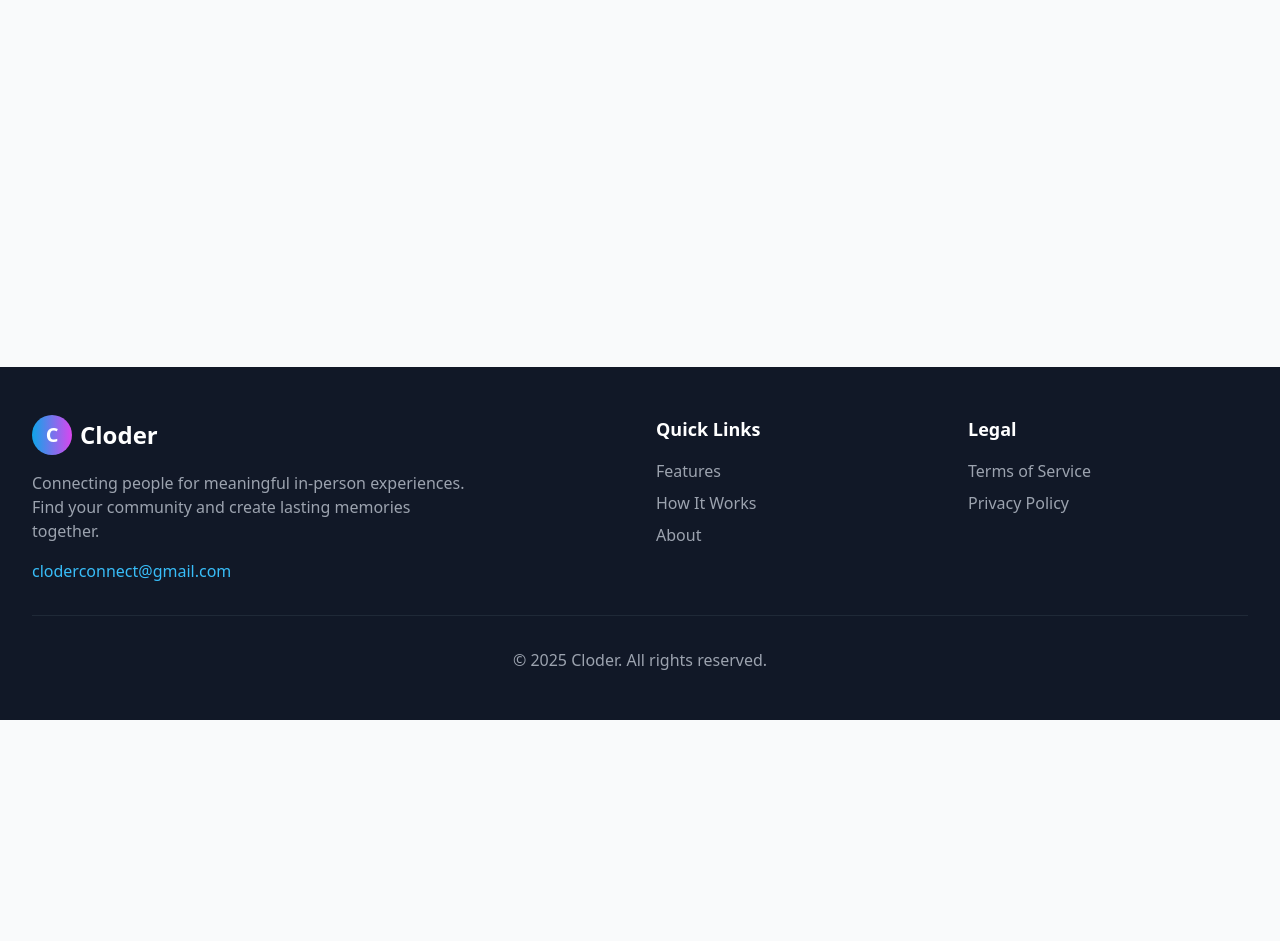
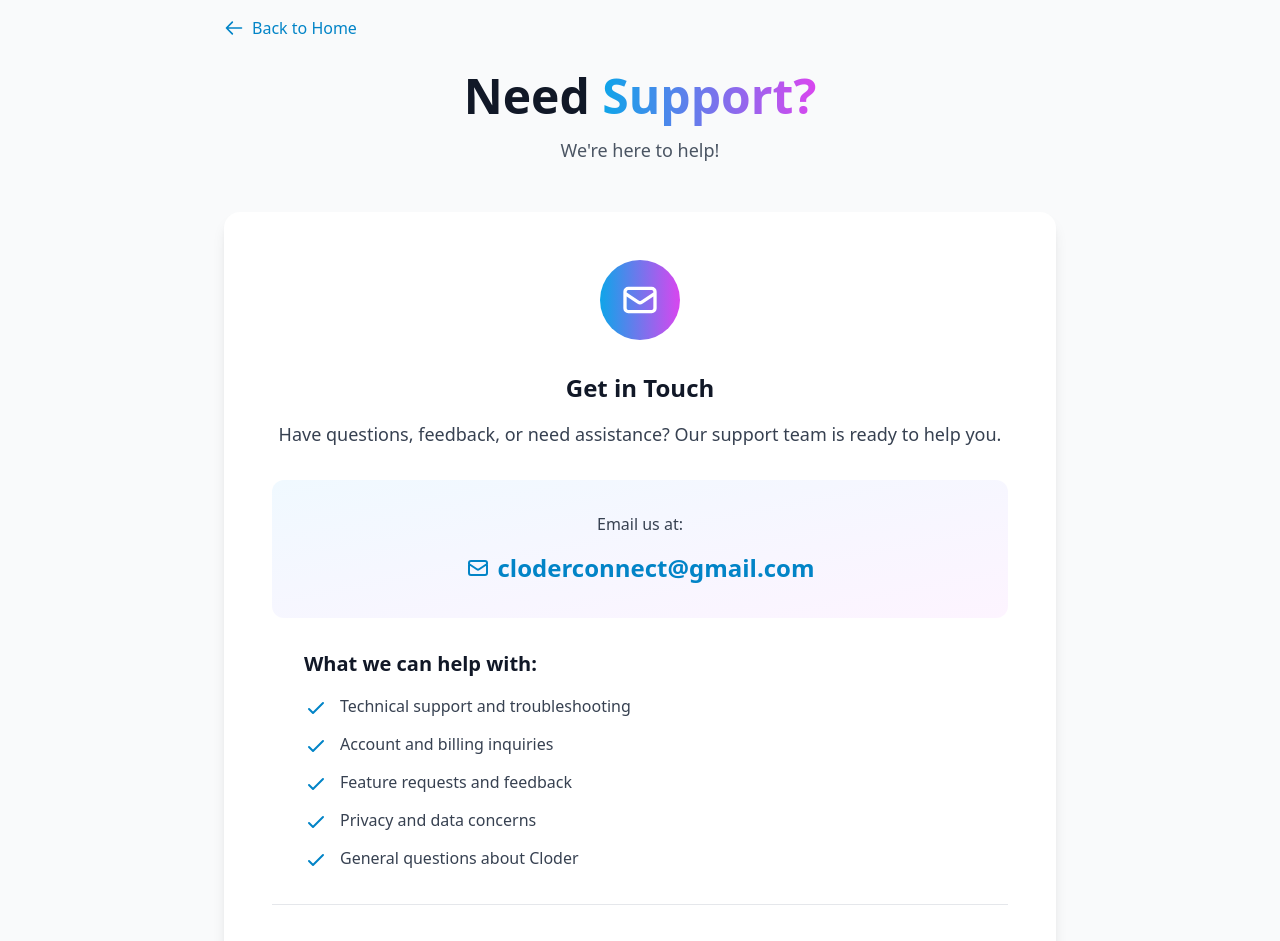
Before and after one commit to WillBillChiang/CloderWebsite, a React (Vite) app: page /support in a window 1280 px wide. Shown: the part 80-1021 px from the top of the page. Before the commit the page ends 800 px from the top, so only its background shows below. Built offline with nearby package versions, Linux system fonts and the light colour scheme.

Commit message:
Add support page with contact information
- Created new Support page component at /support route
- Added email contact (cloderconnect@gmail.com) with helpful support information
- Updated Footer to include Support link in Legal section
- Added routing in App.jsx for the new support page

```diff
--- a/src/App.jsx
+++ b/src/App.jsx
@@ -2,6 +2,7 @@ import { BrowserRouter as Router, Routes, Route } from 'react-router-dom'
 import Home from './pages/Home'
 import Terms from './pages/Terms'
 import Privacy from './pages/Privacy'
+import Support from './pages/Support'
 import Header from './components/Header'
 import Footer from './components/Footer'
 
@@ -15,6 +16,7 @@ function App() {
             <Route path="/" element={<Home />} />
             <Route path="/terms" element={<Terms />} />
             <Route path="/privacy" element={<Privacy />} />
+            <Route path="/support" element={<Support />} />
           </Routes>
         </main>
         <Footer />
--- a/src/components/Footer.jsx
+++ b/src/components/Footer.jsx
@@ -59,6 +59,11 @@ function Footer() {
                   Privacy Policy
                 </Link>
               </li>
+              <li>
+                <Link to="/support" className="text-gray-400 hover:text-white transition-colors">
+                  Support
+                </Link>
+              </li>
             </ul>
           </div>
         </div>
--- /dev/null
+++ b/src/pages/Support.jsx
@@ -0,0 +1,119 @@
+import { motion } from 'framer-motion'
+import { Link } from 'react-router-dom'
+
+function Support() {
+  return (
+    <div className="min-h-screen bg-gray-50 pt-24 pb-16">
+      <div className="container mx-auto px-4 sm:px-6 lg:px-8 max-w-4xl">
+        <motion.div
+          initial={{ opacity: 0, y: 20 }}
+          animate={{ opacity: 1, y: 0 }}
+          transition={{ duration: 0.6 }}
+        >
+          {/* Back link */}
+          <Link to="/" className="inline-flex items-center text-primary-600 hover:text-primary-700 mb-8">
+            <svg className="w-5 h-5 mr-2" fill="none" stroke="currentColor" viewBox="0 0 24 24">
+              <path strokeLinecap="round" strokeLinejoin="round" strokeWidth={2} d="M10 19l-7-7m0 0l7-7m-7 7h18" />
+            </svg>
+            Back to Home
+          </Link>
+
+          {/* Header */}
+          <div className="mb-12 text-center">
+            <h1 className="text-4xl sm:text-5xl font-bold mb-4">
+              Need <span className="text-gradient">Support?</span>
+            </h1>
+            <p className="text-gray-600 text-lg">We're here to help!</p>
+          </div>
+
+          {/* Content */}
+          <div className="bg-white rounded-2xl shadow-lg p-8 sm:p-12">
+            <div className="text-center">
+              {/* Support icon */}
+              <div className="mb-8 flex justify-center">
+                <div className="w-20 h-20 bg-gradient-primary rounded-full flex items-center justify-center">
+                  <svg className="w-10 h-10 text-white" fill="none" stroke="currentColor" viewBox="0 0 24 24">
+                    <path strokeLinecap="round" strokeLinejoin="round" strokeWidth={2} d="M3 8l7.89 5.26a2 2 0 002.22 0L21 8M5 19h14a2 2 0 002-2V7a2 2 0 00-2-2H5a2 2 0 00-2 2v10a2 2 0 002 2z" />
+                  </svg>
+                </div>
+              </div>
+
+              <h2 className="text-2xl font-bold mb-4">Get in Touch</h2>
+
+              <p className="text-gray-700 mb-8 text-lg">
+                Have questions, feedback, or need assistance? Our support team is ready to help you.
+              </p>
+
+              <div className="bg-gradient-to-br from-primary-50 to-accent-50 rounded-xl p-8 mb-8">
+                <p className="text-gray-700 mb-4">Email us at:</p>
+                <a
+                  href="mailto:cloderconnect@gmail.com"
+                  className="text-2xl font-bold text-primary-600 hover:text-primary-700 transition-colors inline-flex items-center gap-2"
+                >
+                  <svg className="w-6 h-6" fill="none" stroke="currentColor" viewBox="0 0 24 24">
+                    <path strokeLinecap="round" strokeLinejoin="round" strokeWidth={2} d="M3 8l7.89 5.26a2 2 0 002.22 0L21 8M5 19h14a2 2 0 002-2V7a2 2 0 00-2-2H5a2 2 0 00-2 2v10a2 2 0 002 2z" />
+                  </svg>
+                  cloderconnect@gmail.com
+                </a>
+              </div>
+
+              <div className="text-left max-w-2xl mx-auto">
+                <h3 className="text-xl font-bold mb-4">What we can help with:</h3>
+                <ul className="space-y-3 text-gray-700">
+                  <li className="flex items-start gap-3">
+                    <svg className="w-6 h-6 text-primary-600 flex-shrink-0 mt-0.5" fill="none" stroke="currentColor" viewBox="0 0 24 24">
+                      <path strokeLinecap="round" strokeLinejoin="round" strokeWidth={2} d="M5 13l4 4L19 7" />
+                    </svg>
+                    <span>Technical support and troubleshooting</span>
+                  </li>
+                  <li className="flex items-start gap-3">
+                    <svg className="w-6 h-6 text-primary-600 flex-shrink-0 mt-0.5" fill="none" stroke="currentColor" viewBox="0 0 24 24">
+                      <path strokeLinecap="round" strokeLinejoin="round" strokeWidth={2} d="M5 13l4 4L19 7" />
+                    </svg>
+                    <span>Account and billing inquiries</span>
+                  </li>
+                  <li className="flex items-start gap-3">
+                    <svg className="w-6 h-6 text-primary-600 flex-shrink-0 mt-0.5" fill="none" stroke="currentColor" viewBox="0 0 24 24">
+                      <path strokeLinecap="round" strokeLinejoin="round" strokeWidth={2} d="M5 13l4 4L19 7" />
+                    </svg>
+                    <span>Feature requests and feedback</span>
+                  </li>
+                  <li className="flex items-start gap-3">
+                    <svg className="w-6 h-6 text-primary-600 flex-shrink-0 mt-0.5" fill="none" stroke="currentColor" viewBox="0 0 24 24">
+                      <path strokeLinecap="round" strokeLinejoin="round" strokeWidth={2} d="M5 13l4 4L19 7" />
+                    </svg>
+                    <span>Privacy and data concerns</span>
+                  </li>
+                  <li className="flex items-start gap-3">
+                    <svg className="w-6 h-6 text-primary-600 flex-shrink-0 mt-0.5" fill="none" stroke="currentColor" viewBox="0 0 24 24">
+                      <path strokeLinecap="round" strokeLinejoin="round" strokeWidth={2} d="M5 13l4 4L19 7" />
+                    </svg>
+                    <span>General questions about Cloder</span>
+                  </li>
+                </ul>
+              </div>
+
+              <div className="mt-8 pt-8 border-t border-gray-200">
+                <p className="text-gray-600">
+                  We typically respond within 24-48 hours during business days.
+                </p>
+              </div>
+            </div>
+          </div>
+
+          {/* Related links */}
+          <div className="mt-8 flex flex-col sm:flex-row gap-4 justify-center">
+            <Link to="/privacy" className="text-primary-600 hover:text-primary-700 font-semibold">
+              Privacy Policy →
+            </Link>
+            <Link to="/terms" className="text-primary-600 hover:text-primary-700 font-semibold">
+              Terms of Service →
+            </Link>
+          </div>
+        </motion.div>
+      </div>
+    </div>
+  )
+}
+
+export default Support
```
